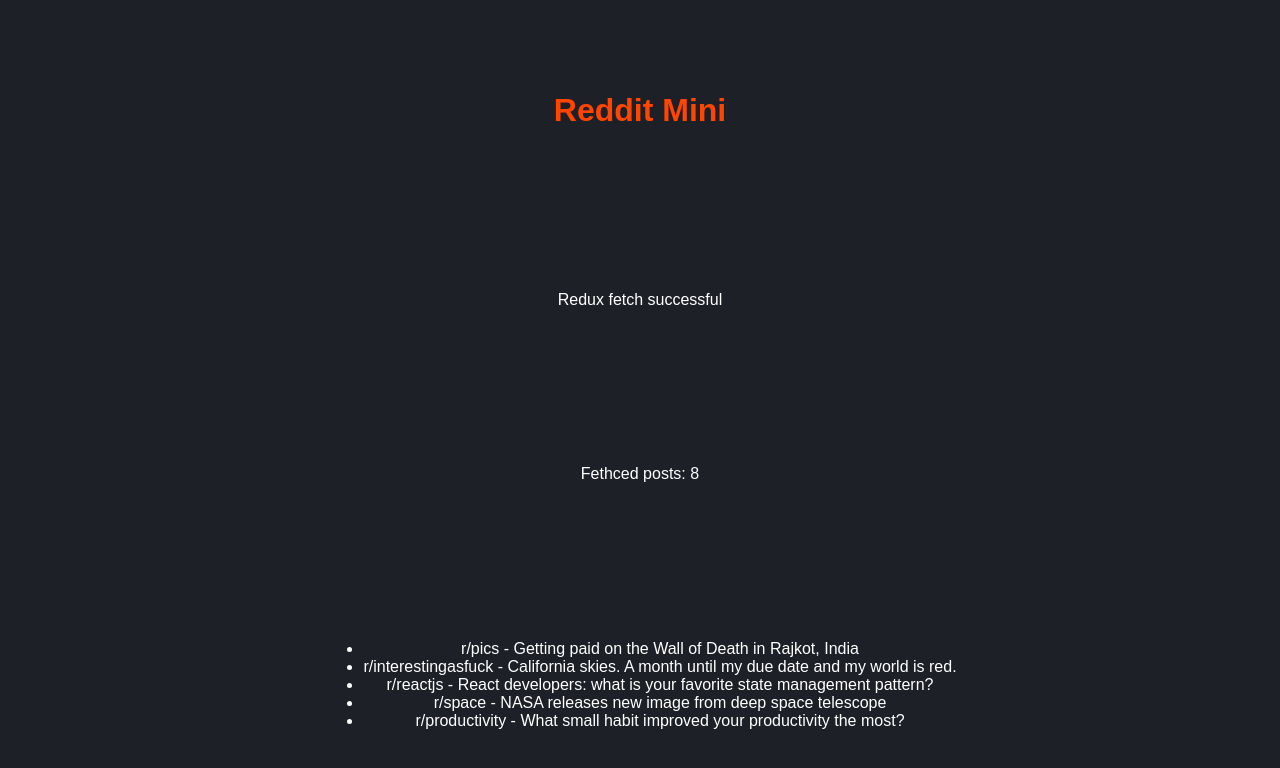
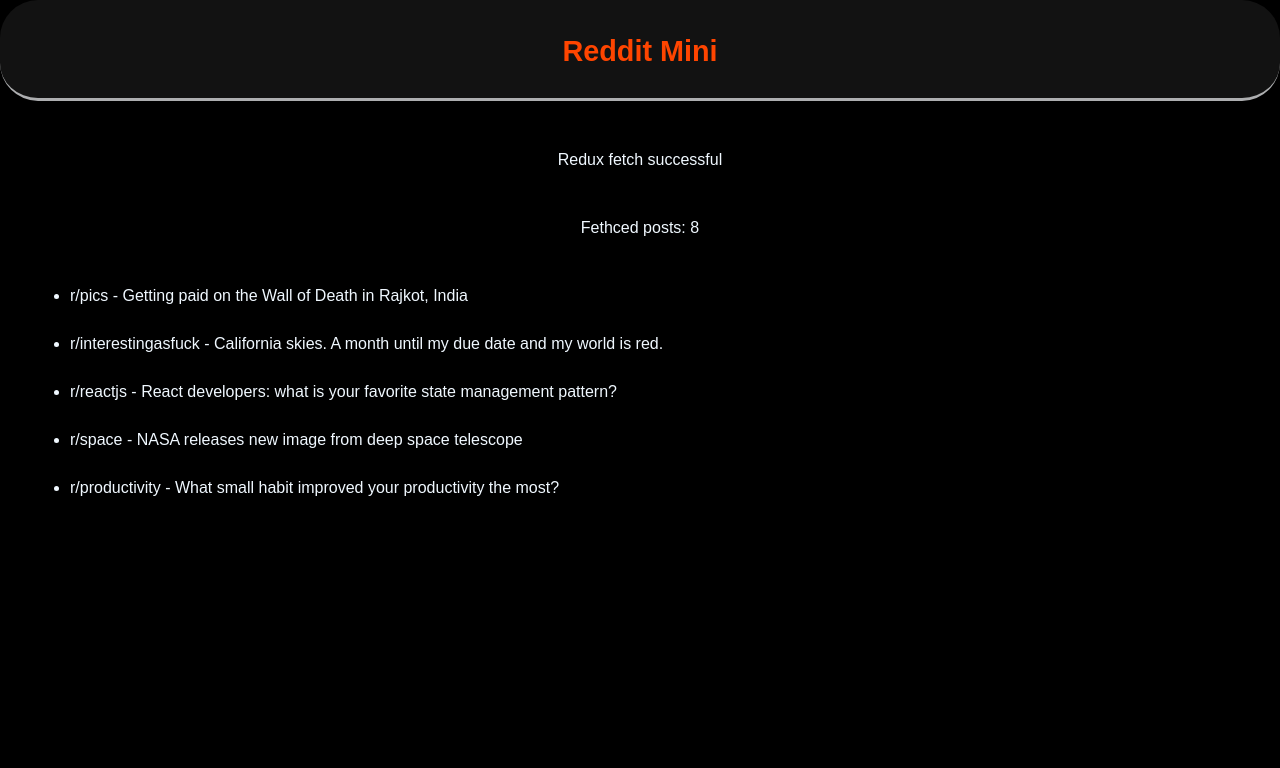
Before and after one commit to pouya963-ak/Redditmini, a React (Vite) app: page / in a window 1280 px wide. Shown: the top 768 px of the page. Built offline with nearby package versions, Linux system fonts and the light colour scheme.

Commit message:
add telegram update alert to the project

```diff
--- a/src/App.css
+++ b/src/App.css
@@ -1,16 +1,18 @@
-main {
-  text-align: center;
-  min-height: 100vh;
-  display: grid;
-  place-items: center;
-  color: white;
+* {
   font-family: Arial, Helvetica, sans-serif;
 }
 
-* {
-  background-color: #1e2027;
+body {
+  background-color: rgb(0, 0, 0);
+  color: aliceblue;
+
 }
 
-h1 {
-  color: #ff4500;
+p {
+  text-align: center;
+  margin: 50px;
 }
+
+li {
+  margin: 30px;
+}
--- a/src/App.jsx
+++ b/src/App.jsx
@@ -1,97 +1,10 @@
-
-
-
-// import { useEffect, useState } from 'react';
-
-// import { getPostsBySubreddit } from './api/redditApi';
-// import './App.css';
-
-// function App() {
-//   const [posts, setPosts] = useState([]);
-//   const [status, setStatus] = useState('Loading Reddit posts...');
-
-//   useEffect(() => {
-//     getPostsBySubreddit('popular')
-//       .then((postsFromReddit) => {
-//         setPosts(postsFromReddit);
-//         setStatus('API test successful');
-//         console.log(postsFromReddit);
-//       })
-//       .catch((error) => {
-//         setStatus(`API test failed: ${error.message}`);
-//         console.error(error);
-//       });
-//   }, []);
-
-//   return (
-//     <main>
-//       <h1>Reddit Mini</h1>
-//       <p>{status}</p>
-//       <p>Fetched posts: {posts.length}</p>
-
-//       <ul>
-//         {posts.slice(0, 5).map((post) => (
-//           <li key={post.id}>{post.title}</li>
-//         ))}
-//       </ul>
-//     </main>
-//   );
-// }
-
-// export default App;
-
-
-
-// import { useEffect, useState } from 'react';
-// import { getPostsBySubreddit, searchPosts } from './api/redditApi';
-// import './App.css';
-
-// function App() {
-//   const [posts, setPosts] = useState([]);
-//   const [status, setStatus] = useState('Loading mock Reddit posts...');
-
-//   useEffect(() => {
-//     getPostsBySubreddit('popular')
-//       .then((postsFromApi) => {
-//         setPosts(postsFromApi);
-//         setStatus('Mock API test successful');
-//         console.log(postsFromApi);
-//       })
-//       .catch((error) => {
-//         setStatus(`Mock API test failed: ${error.message}`);
-//         console.error(error);
-//       });
-
-//     searchPosts('react').then((results) => {
-//       console.log('Search test:', results);
-//     });
-//   }, []);
-
-//   return (
-//     <main>
-//       <h1>Reddit Mini</h1>
-//       <p>{status}</p>
-//       <p>Fetched posts: {posts.length}</p>
-
-//       <ul>
-//         {posts.slice(0, 5).map((post) => (
-//           <li key={post.id}>
-//             r/{post.subreddit} — {post.title}
-//           </li>
-//         ))}
-//       </ul>
-//     </main>
-//   );
-// }
-
-// export default App;
-
-
 
 import { useEffect } from 'react';
 import { useDispatch, useSelector } from 'react-redux';
 import { fetchPostsBySubreddit } from './store/redditSlice';
 import './App.css';
+
+import Header from '/Users/pouya/Documents/Career/Projects3/Redditmini/src/features/Header/Header.jsx'
 
 function App() {
   const dispatch = useDispatch();
@@ -110,11 +23,12 @@
   }
 
   return (
+    <div className="app">
+      <Header />
+
       <main>
-      <h1>Reddit Mini</h1>
         <p>Redux fetch successful</p>
         <p> Fethced posts: {posts.length} </p>
-
         <ul>
           {posts.slice(0, 5).map((post) => (
             <li key={post.id}>
@@ -123,6 +37,7 @@
           ))}
         </ul>
       </main>
+    </div>
   );
 }
 
--- /dev/null
+++ b/src/features/Header/Header.css
@@ -0,0 +1,16 @@
+.header {
+    width: 100%;
+    margin: 0;
+    text-align: center;
+    background-color: #dedede14;
+    border-bottom: 3px solid #edeff1b5;
+    border-radius: 38px;
+}
+
+.header__logo {
+    color: #ff4500;
+    margin: 0;
+    font-size: 1.8rem;
+    padding-top: 35px;
+    padding-bottom: 30px;
+}
--- /dev/null
+++ b/src/features/Header/Header.jsx
@@ -0,0 +1,11 @@
+import './Header.css';
+
+function Header() {
+    return (
+        <header className='header'>
+            <h1 className="header__logo">Reddit Mini</h1>
+        </header>
+    );
+}
+
+export default Header;
--- a/src/index.css
+++ b/src/index.css
@@ -66,3 +66,16 @@
     background-color: #f9f9f9;
   }
 } */
+
+
+* {
+  box-sizing: border-box;
+}
+
+html,
+body {
+  margin: 0;
+  padding: 0;
+  width: 100%;
+  min-height: 100%;
+}
```
Lines whose indentation alone changed are shown as unchanged.
